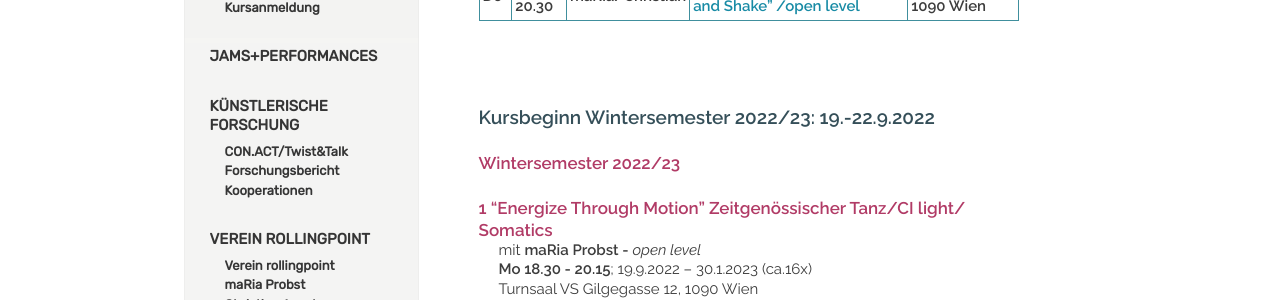
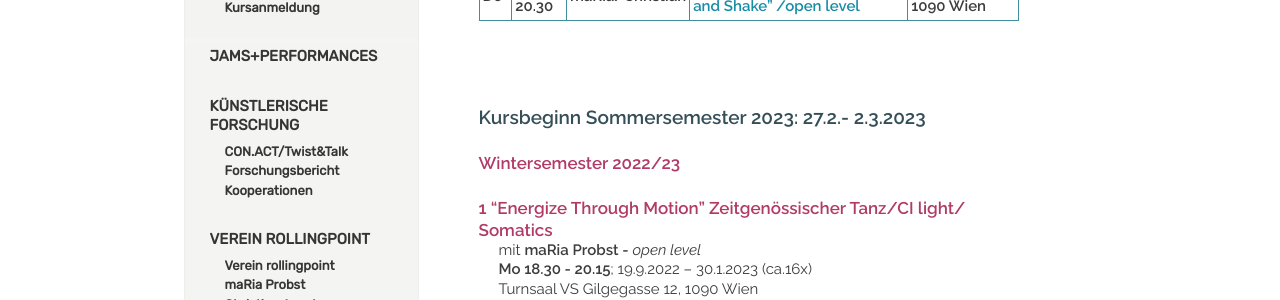
Before and after one commit to manulari/rollingpointat, a Jekyll site: the page built from _pages_de/kurse.md, in a window 1280 px wide and 900 px high. Shown: the part 424-724 px from the top of the window. Built offline with Jekyll 4.4.1, drawn with Linux system fonts in a browser that asks for light colours; comment, search, counter and statistics services are not loaded.

Commit message:
Update page (de) “kurse”

```diff
--- a/_pages_de/kurse.md
+++ b/_pages_de/kurse.md
@@ -14,7 +14,7 @@ title: KURSE UND WORKSHOPS
 \
 &nbsp;
 
-### Kursbeginn Wintersemester 2022/23: 19.-22.9.2022
+### Kursbeginn Sommersemester 2023: 27.2.- 2.3.2023
 
 <div class="named-anchor" id="mo"></div>
 
```
